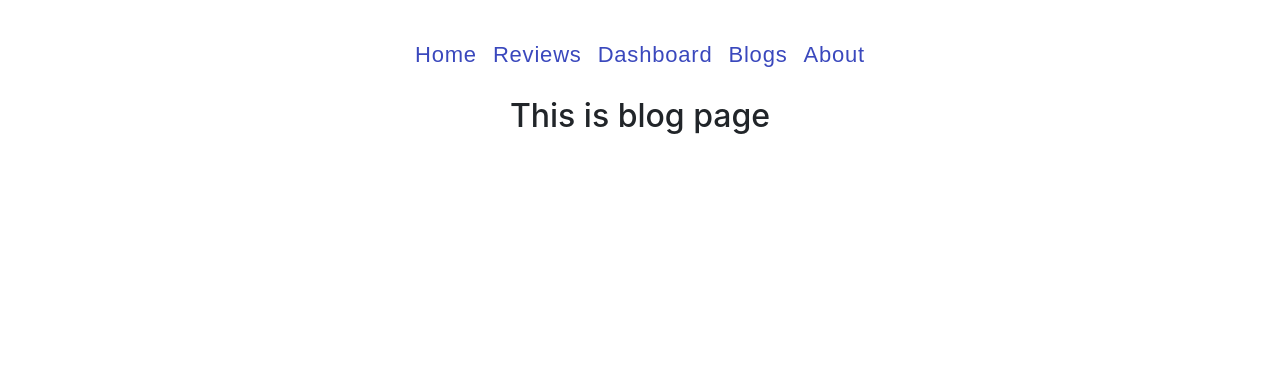
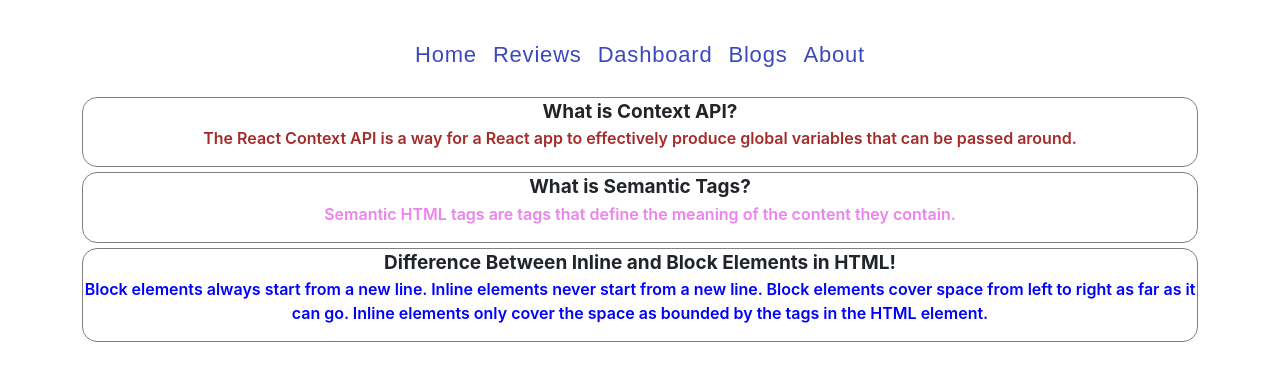
Before and after one commit to SabbirRshuvo/Review-page-assignment-9, a React (Create React App) app: page /blogs in a window 1280 px wide. Shown: the top 380 px of the page. Built offline with nearby package versions, Linux system fonts and the light colour scheme.

Commit message:
blogs page is done

```diff
--- a/src/Components/Blogs/Blogs.css
+++ b/src/Components/Blogs/Blogs.css
@@ -0,0 +1,38 @@
+.first-question span{
+    font-size: 19px;
+    font-weight: 700;
+}
+.first-question p{
+    font-weight: 600;
+    color: brown;
+}
+.first-question{
+    border: 1px solid gray;
+    border-radius: 15px;
+}
+.second-question{
+    margin-top: 5px;
+    border: 1px solid gray;
+    border-radius: 15px;
+}
+.second-question span{
+    font-size: 19px;
+    font-weight: 700;
+}
+.second-question p{
+    font-weight: 600;
+    color: violet;
+}
+.third-question{
+    margin-top: 5px;
+    border: 1px solid gray;
+    border-radius: 15px;
+}
+.third-question span{
+    font-size: 19px;
+    font-weight: 700;
+}
+.third-question p{
+    font-weight: 600;
+    color: blue;
+}
--- a/src/Components/Blogs/Blogs.js
+++ b/src/Components/Blogs/Blogs.js
@@ -1,9 +1,24 @@
 import React from 'react';
-
+import './Blogs.css'
 const Blogs = () => {
     return (
-        <div>
-            <h2>This is blog page</h2>
+        <div className='container'>
+            <div className="first-question">
+                <span>What is Context API?</span>
+                <p>
+                The React Context API is a way for a React app to effectively produce global variables that can be passed around.
+                </p>
+            </div>
+            <div className="second-question">
+            <span>What is Semantic Tags?</span>
+                <p>
+                Semantic HTML tags are tags that define the meaning of the content they contain.
+                </p>
+            </div>
+            <div className="third-question">
+                <span>Difference Between Inline and Block Elements in HTML!</span>
+                <p>Block elements always start from a new line. Inline elements never start from a new line. Block elements cover space from left to right as far as it can go. Inline elements only cover the space as bounded by the tags in the HTML element.</p>
+            </div>
         </div>
     );
 };
--- a/src/Components/Dashboard/Dashboard.js
+++ b/src/Components/Dashboard/Dashboard.js
@@ -1,11 +1,13 @@
 import React from 'react';
 import CircleCharts from '../Recharts/CircleCharts';
+
+
+
 const Dashboard = () => {
 
     return (
         <div className='container'>
             <CircleCharts></CircleCharts>
-
         </div>
     );
 };
--- a/src/Components/Recharts/CircleCharts.js
+++ b/src/Components/Recharts/CircleCharts.js
@@ -1,56 +1,74 @@
-import React from 'react';
-import { Line, LineChart, XAxis, YAxis } from 'recharts';
+import React from "react";
+import {
+    Bar,
+    BarChart,
+  Line,
+  LineChart,
+  Pie,
+  PieChart,
+  ResponsiveContainer,
+  XAxis,
+  YAxis,
+} from "recharts";
 
 const CircleCharts = () => {
-    const data=[
+  const data = [
     {
-            "month": "Mar",
-            "investment": 100000,
-            "sell": 241,
-            "revenue": 10401
+      month: "Mar",
+      investment: 100000,
+      sell: 241,
+      revenue: 10401,
     },
     {
-            "month": "Apr",
-            "investment": 200000,
-            "sell": 423,
-            "revenue": 24500
+      month: "Apr",
+      investment: 200000,
+      sell: 423,
+      revenue: 24500,
     },
     {
-            "month": "May",
-            "investment": 500000,
-            "sell": 726,
-            "revenue": 67010
+      month: "May",
+      investment: 500000,
+      sell: 726,
+      revenue: 67010,
     },
     {
-            "month": "Jun",
-            "investment": 500000,
-            "sell": 529,
-            "revenue": 40405
+      month: "Jun",
+      investment: 500000,
+      sell: 529,
+      revenue: 40405,
     },
     {
-            "month": "Jul",
-            "investment": 600000,
-            "sell": 601,
-            "revenue": 50900
+      month: "Jul",
+      investment: 600000,
+      sell: 601,
+      revenue: 50900,
     },
     {
-            "month": "Aug",
-            "investment": 700000,
-            "sell": 670,
-            "revenue": 61000
-        }
-    ]
+      month: "Aug",
+      investment: 700000,
+      sell: 670,
+      revenue: 61000,
+    },
+  ];
   return (
+    <div className="charts">
+      <div className="line-charts">
         <LineChart width={400} height={400} data={data}>
           <Line dataKey={"investment"}></Line>
           <Line dataKey={"revenue"}></Line>
           <Line dataKey={"sell"}></Line>
-            <XAxis dataKey={'month'}></XAxis>
+          <XAxis dataKey={"month"}></XAxis>
           <YAxis></YAxis>
-
         </LineChart>
-
-
+      </div>
+      <div className="pie-charts">
+      <ResponsiveContainer width="100%" height="100%">
+        <BarChart width={150} height={40} data={data}>
+          <Bar dataKey="month" fill="#8884d8" />
+        </BarChart>
+      </ResponsiveContainer>
+      </div>
+    </div>
   );
 };
 
--- a/src/Components/Reviews/Reviews.js
+++ b/src/Components/Reviews/Reviews.js
@@ -1,18 +1,23 @@
+// import React from "react";
+// import "./Reviews.css";
+// const Reviews = () => {
+//   return (
+//     <div>
+//         <h2>This is review page</h2>
+//     </div>
+//   );
+// };
+
+// export default Reviews;
+
 import React from 'react';
+import './Reviews.css'; // Import CSS file for styling
 
 const Reviews = () => {
-    return (
-        <div>
-            <div className="now">
-            <h4>Name : Alif</h4>
-            <p>he said that this is an array</p>
-            </div>
-            <div className="then">
-            <h4>Name : Alif</h4>
-            <p>he said that this is an array</p>
-            </div>
-        </div>
-    );
+  return (
+    <div className="">
+    </div>
+  );
 };
 
 export default Reviews;
```
Also changed, not shown: 1 other file (tests, documents, lock files or other folders). Lines whose indentation alone changed are shown as unchanged.
